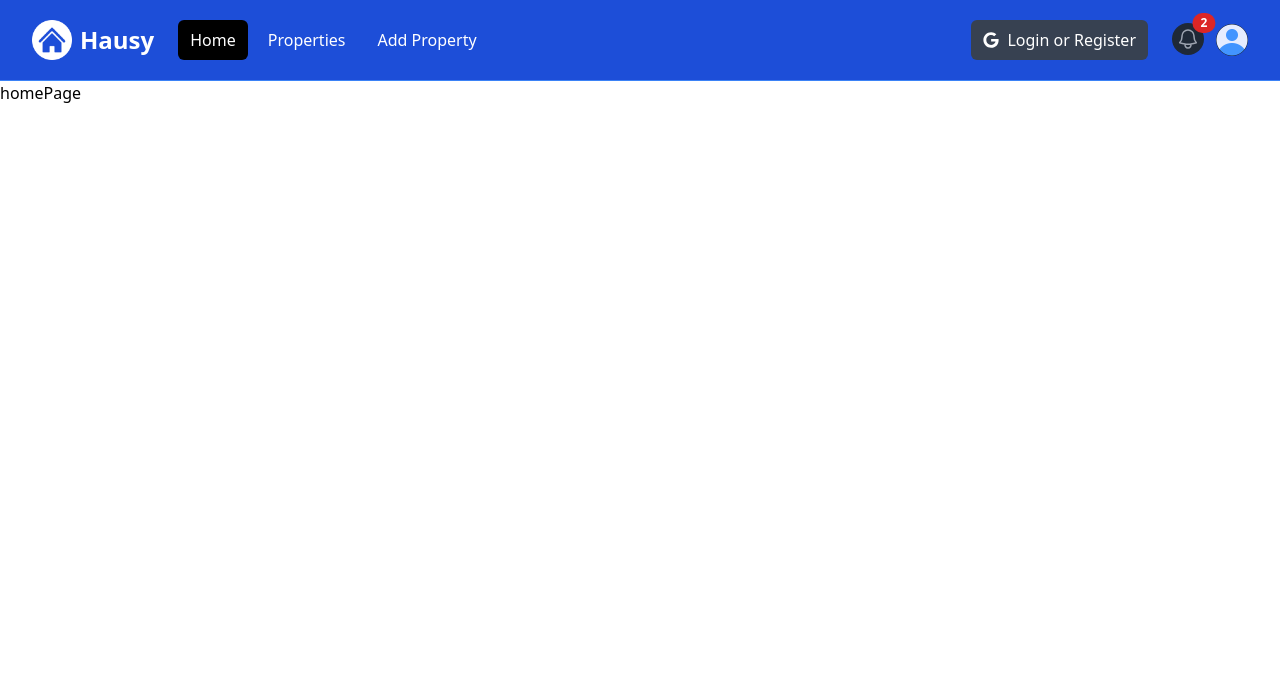
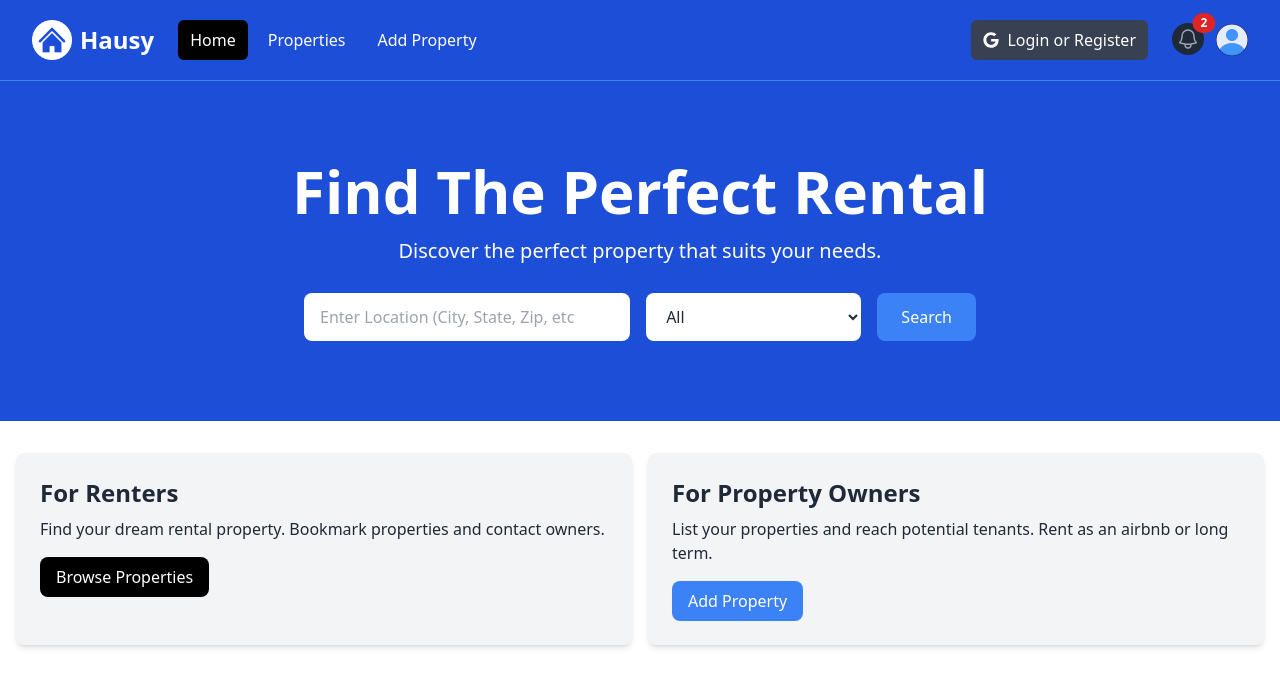
Before and after one commit to funnypar/Hausy, a Next.js app: page / in a window 1280 px wide. Shown: the top 686 px of the page. Built offline with nearby package versions, Linux system fonts and the light colour scheme.

Commit message:
feature: added Hero section

```diff
--- a/app/page.jsx
+++ b/app/page.jsx
@@ -1,5 +1,13 @@
+import Hero from "@/components/Hero";
+import InfoBoxes from "@/components/InfoBoxes";
+
 const HomePage = () => {
-    return <div>homePage</div>;
+    return (
+        <>
+            <Hero />
+            <InfoBoxes />
+        </>
+    );
 };
 
 export default HomePage;
--- /dev/null
+++ b/components/Hero.jsx
@@ -0,0 +1,58 @@
+const Hero = () => {
+    return (
+        <section className="bg-blue-700 py-20 mb-4">
+            <div className="max-w-7xl mx-auto px-4 sm:px-6 lg:px-8 flex flex-col items-center">
+                <div className="text-center">
+                    <h1 className="text-4xl font-extrabold text-white sm:text-5xl md:text-6xl">
+                        Find The Perfect Rental
+                    </h1>
+                    <p className="my-4 text-xl text-white">
+                        Discover the perfect property that suits your needs.
+                    </p>
+                </div>
+                <form className="mt-3 mx-auto max-w-2xl w-full flex flex-col md:flex-row items-center">
+                    <div className="w-full md:w-3/5 md:pr-2 mb-4 md:mb-0">
+                        <label htmlFor="location" className="sr-only">
+                            Location
+                        </label>
+                        <input
+                            type="text"
+                            id="location"
+                            placeholder="Enter Location (City, State, Zip, etc"
+                            className="w-full px-4 py-3 rounded-lg bg-white text-gray-800 focus:outline-none focus:ring focus:ring-blue-500"
+                        />
+                    </div>
+                    <div className="w-full md:w-2/5 md:pl-2">
+                        <label htmlFor="property-type" className="sr-only">
+                            Property Type
+                        </label>
+                        <select
+                            id="property-type"
+                            className="w-full px-4 py-3 rounded-lg bg-white text-gray-800 focus:outline-none focus:ring focus:ring-blue-500"
+                        >
+                            <option value="All">All</option>
+                            <option value="Apartment">Apartment</option>
+                            <option value="Studio">Studio</option>
+                            <option value="Condo">Condo</option>
+                            <option value="House">House</option>
+                            <option value="Cabin Or Cottage">
+                                Cabin or Cottage
+                            </option>
+                            <option value="Loft">Loft</option>
+                            <option value="Room">Room</option>
+                            <option value="Other">Other</option>
+                        </select>
+                    </div>
+                    <button
+                        type="submit"
+                        className="md:ml-4 mt-4 md:mt-0 w-full md:w-auto px-6 py-3 rounded-lg bg-blue-500 text-white hover:bg-blue-600 focus:outline-none focus:ring focus:ring-blue-500"
+                    >
+                        Search
+                    </button>
+                </form>
+            </div>
+        </section>
+    );
+};
+
+export default Hero;
--- /dev/null
+++ b/components/InfoBox.jsx
@@ -0,0 +1,22 @@
+const InfoBox = ({
+    heading,
+    backgroundColor = "bg-gray-100",
+    textColor = "text-gray-800",
+    buttonInfo,
+    children,
+}) => {
+    return (
+        <div className={`${backgroundColor} p-6 rounded-lg shadow-md`}>
+            <h2 className={`${textColor} text-2xl font-bold`}>{heading}</h2>
+            <p className={`${textColor} mt-2 mb-4`}>{children}</p>
+            <a
+                href={buttonInfo.link}
+                className={`inline-block ${buttonInfo.backgroundColor} text-white rounded-lg px-4 py-2 hover:opacity-80`}
+            >
+                {buttonInfo.text}
+            </a>
+        </div>
+    );
+};
+
+export default InfoBox;
--- /dev/null
+++ b/components/InfoBoxes.jsx
@@ -0,0 +1,36 @@
+import InfoBox from "./InfoBox";
+
+const InfoBoxes = () => {
+    return (
+        <section>
+            <div className="container-xl lg:container m-auto">
+                <div className="grid grid-cols-1 md:grid-cols-2 gap-4 p-4 rounded-lg">
+                    <InfoBox
+                        heading="For Renters"
+                        buttonInfo={{
+                            text: "Browse Properties",
+                            link: "/properties",
+                            backgroundColor: "bg-black",
+                        }}
+                    >
+                        Find your dream rental property. Bookmark properties and
+                        contact owners.
+                    </InfoBox>
+                    <InfoBox
+                        heading="For Property Owners"
+                        buttonInfo={{
+                            text: "Add Property",
+                            link: "/properties",
+                            backgroundColor: "bg-blue-500",
+                        }}
+                    >
+                        List your properties and reach potential tenants. Rent
+                        as an airbnb or long term.
+                    </InfoBox>
+                </div>
+            </div>
+        </section>
+    );
+};
+
+export default InfoBoxes;
```
